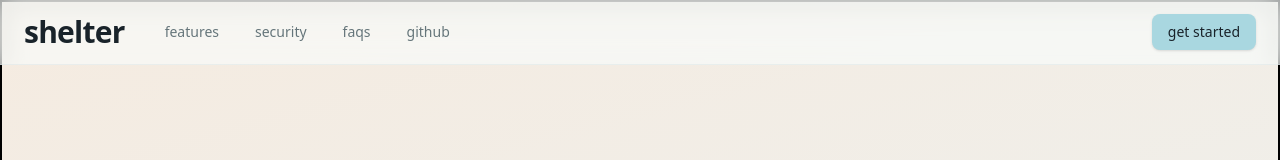
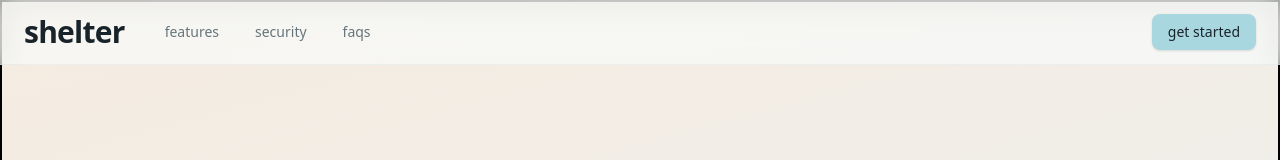
Before and after one commit to Stageddat/shelter-web, a Next.js app: page / in a window 1280 px wide. Shown: the top 160 px of the page. Built offline with nearby package versions, Linux system fonts and the light colour scheme.

Commit message:
fix: remove github link from navbar

```diff
--- a/src/components/landing/sections/Navbar.tsx
+++ b/src/components/landing/sections/Navbar.tsx
@@ -64,11 +64,11 @@ const navigationLinks: NavLink[] = [
   { href: "#features", label: "features" },
   { href: "#security", label: "security" },
   { href: "#faqs", label: "faqs" },
-  {
-    href: "https://github.com/Stageddat/shelter",
-    label: "github",
-    external: true,
-  },
+  // {
+  //   href: "https://github.com/Stageddat/shelter",
+  //   label: "github",
+  //   external: true,
+  // },
 ];
 
 export default function Navbar() {
```
